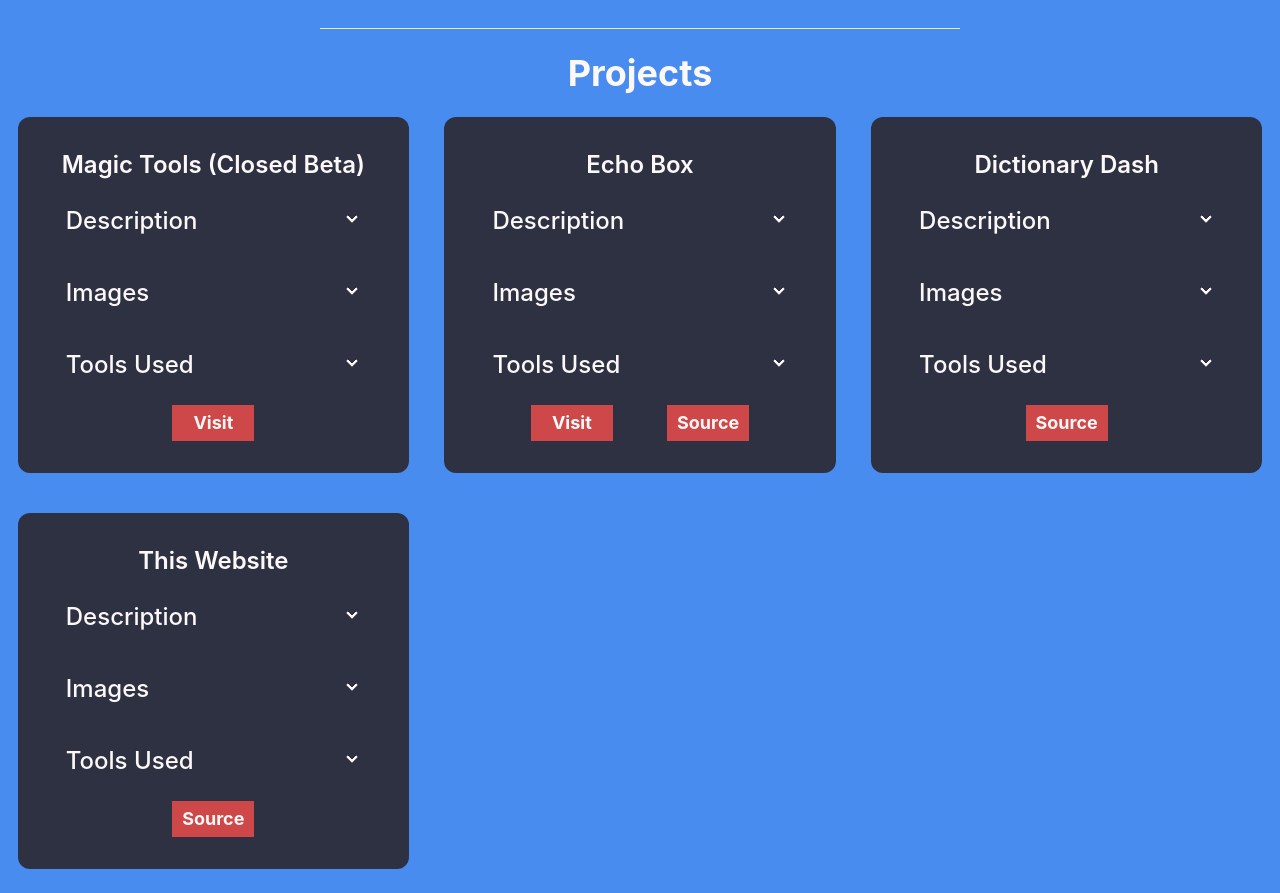
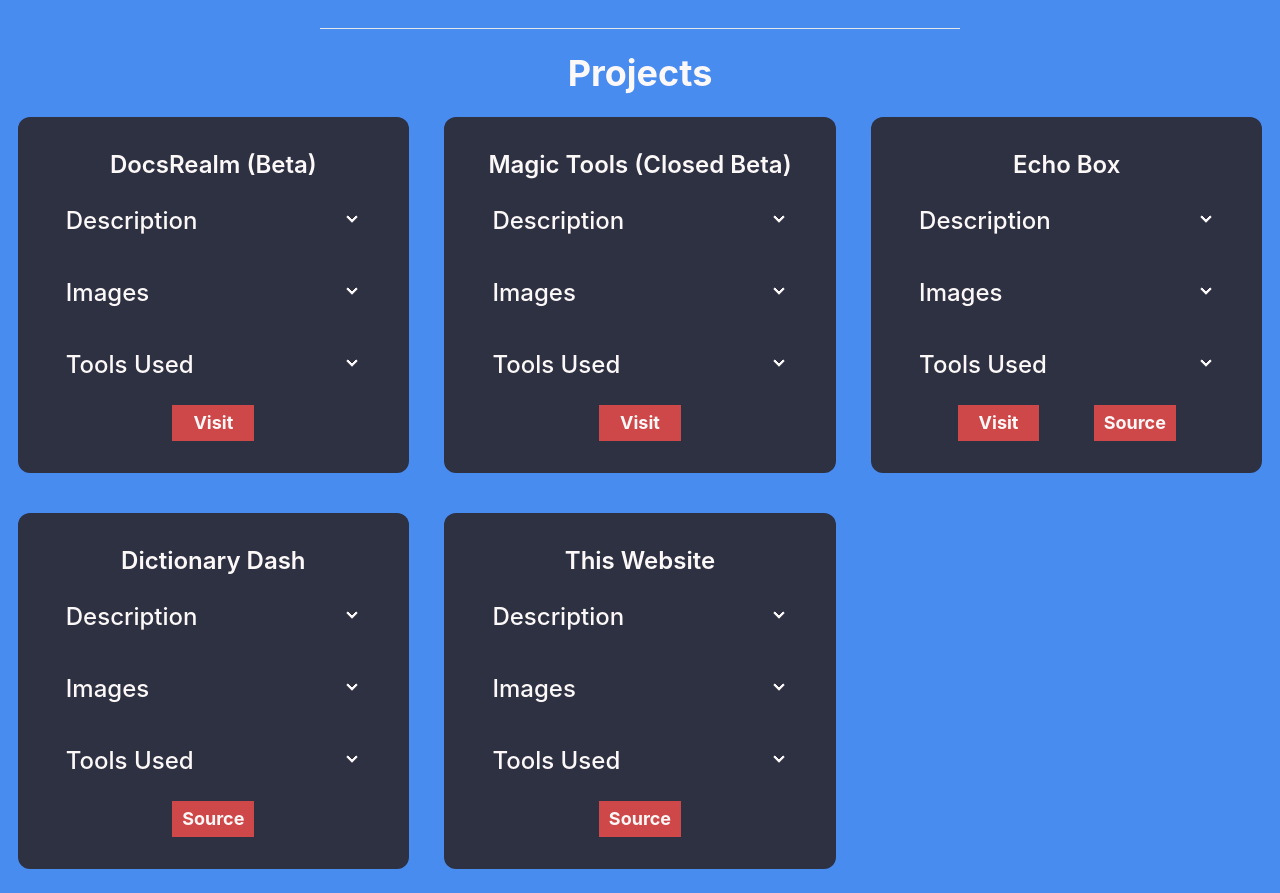
Before and after one commit to Ernest0G/portfolio, a React (Vite) app: page / in a window 1280 px wide. Shown: the part 1415-2308 px from the top of the page. Built offline with nearby package versions, Linux system fonts and the light colour scheme.

Commit message:
chore: Update project data and add new project

```diff
--- a/src/assets/data/projects.ts
+++ b/src/assets/data/projects.ts
@@ -1,6 +1,15 @@
 import { magictools1, magictools2 } from "../images/index.ts";
 
 export const ProjectsList = [
+  {
+    title: "DocsRealm (Beta)",
+    desc: `DocsRealm is a platform where users can create and share documents that range in a variety of topics.
+    The platform is designed to be user-friendly and easy to use.`,
+    live: "https://docsrealm.com/",
+    git: "",
+    images: [],
+    tools: ["React.js", "TailwindCSS", "MongoDB"],
+  },
   {
     title: "Magic Tools (Closed Beta)",
     desc: "A Magic The Gathering companion app for playing in person. Currently, it includes some basic functionality such as a life counter, dice roller, and a coin flipper. The app also includes both local and online multiplayer functionality, allowing multiple users to connect to the same game.",
--- a/src/components/ProjectItem.tsx
+++ b/src/components/ProjectItem.tsx
@@ -16,17 +16,17 @@ const ProjectItem = ({
   tools: string[];
 }) => {
   return (
-    <div id={`item${index}`} className="carousel-item w-full sm:justify-center">
-      <div className="card w-full text-white sm:items-center">
-        <div className="card-body sm:w-11/12 bg-black sm:rounded-xl items-center">
-          <span className="card-title text-xl sm:text-2xl">{title}</span>
+    <div id={`item${index}`} className="w-full carousel-item sm:justify-center">
+      <div className="w-full text-white card sm:items-center">
+        <div className="items-center bg-black card-body sm:w-11/12 sm:rounded-xl">
+          <span className="text-xl card-title sm:text-2xl">{title}</span>
           <div className="collapse collapse-arrow">
             <input type="checkbox" />
-            <div className="collapse-title text-lg sm:text-2xl font-medium text-white">Description</div>
+            <div className="text-lg font-medium text-white collapse-title sm:text-2xl">Description</div>
             <div className="collapse-content">
               <span className="text-white">
-                <div className="card w-full shadow-lg">
-                  <div className="card-body p-2 bg-black rounded-lg sm:text-xl md:text-xl lg:text2xl">
+                <div className="w-full shadow-lg card">
+                  <div className="p-2 bg-black rounded-lg card-body sm:text-xl md:text-xl lg:text2xl">
                     <p>{desc}</p>
                   </div>
                 </div>
@@ -35,17 +35,17 @@ const ProjectItem = ({
           </div>
           <div className="collapse collapse-arrow">
             <input type="checkbox" />
-            <div className="collapse-title text-lg sm:text-2xl font-medium text-white">Images</div>
+            <div className="text-lg font-medium text-white collapse-title sm:text-2xl">Images</div>
             <div className="collapse-content">
               <span className="text-white">
-                <div className="card w-full shadow-lg">
-                  <div className="card-body p-2 bg-black rounded-lg">
-                    {images && (
-                      <div className="carousel flex justify-center align-middle w-full">
+                <div className="w-full shadow-lg card">
+                  <div className="p-2 bg-black rounded-lg card-body">
+                    {images.length > 0 && (
+                      <div className="flex justify-center w-full align-middle carousel">
                         <div className="h-96 carousel carousel-vertical">
                           {images?.map((image, index) => {
                             return (
-                              <div key={index} className="carousel-item h-full">
+                              <div key={index} className="h-full carousel-item">
                                 <img src={image} />
                               </div>
                             );
@@ -60,13 +60,13 @@ const ProjectItem = ({
           </div>
           <div className="collapse collapse-arrow">
             <input type="checkbox" />
-            <div className="collapse-title text-lg sm:text-2xl font-medium text-white">Tools Used</div>
+            <div className="text-lg font-medium text-white collapse-title sm:text-2xl">Tools Used</div>
             <div className="collapse-content">
-              <div className="card w-full shadow-lg">
-                <div className="card-body w-full flex-row flex-wrap justify-evenly p-2 bg-black rounded-lg">
+              <div className="w-full shadow-lg card">
+                <div className="flex-row flex-wrap w-full p-2 bg-black rounded-lg card-body justify-evenly">
                   {tools?.map((tool, index) => {
                     return (
-                      <span className="badge text-white sm:text-xl" key={index}>
+                      <span className="text-white badge sm:text-xl" key={index}>
                         {tool}
                       </span>
                     );
@@ -75,16 +75,16 @@ const ProjectItem = ({
               </div>
             </div>
           </div>
-          <div className="w-full flex flex-row justify-evenly sm:text-xl md:text-lg">
+          <div className="flex flex-row w-full justify-evenly sm:text-xl md:text-lg">
             {live && (
-              <button className="bg-primary w-1/4 p-1 font-bold">
+              <button className="w-1/4 p-1 font-bold bg-primary">
                 <a href={live} target="#">
                   Visit
                 </a>
               </button>
             )}
             {git && (
-              <button className="bg-primary w-1/4 p-1 font-bold">
+              <button className="w-1/4 p-1 font-bold bg-primary">
                 <a href={git} target="#">
                   Source
                 </a>
```
